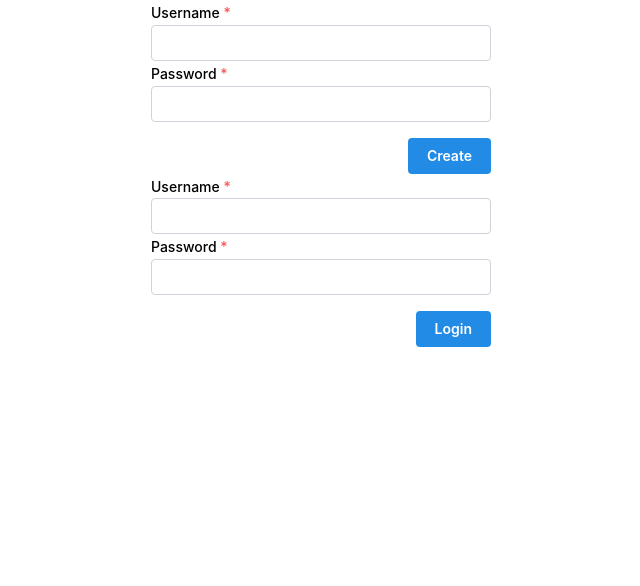
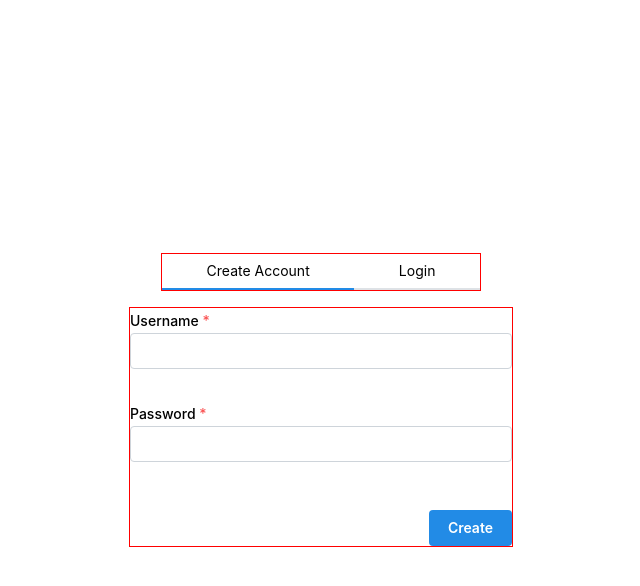
Before and after one commit to FKuiv/LocalChat, a React (Vite) app in the folder frontend/: page / in a window 1280 px wide. Shown: the top 586 px of the page, without its empty margins (319-959 px from the left). Built offline with nearby package versions, Linux system fonts and the light colour scheme.

Commit message:
getting tips from master Piil to improve my code

```diff
--- a/frontend/src/App.tsx
+++ b/frontend/src/App.tsx
@@ -2,8 +2,8 @@ import LoginPage from "./pages/LoginPage";
 
 export default function App() {
   return (
-    <>
+    <div className="maxHeight">
       <LoginPage />
-    </>
+    </div>
   );
 }
--- a/frontend/src/components/login/CreateAccountCard.tsx
+++ b/frontend/src/components/login/CreateAccountCard.tsx
@@ -1,44 +1,12 @@
-import { TextInput, Button, Group, Box } from "@mantine/core";
-import { hasLength, useForm } from "@mantine/form";
+import { Login } from "@/types/Login";
+import UserLoginCard from "../ui/UserLoginCard";
+import { FC } from "react";
 
-export default function CreateAccountCard() {
-  const form = useForm({
-    initialValues: {
-      username: "",
-      password: "",
-    },
+const CreateAccountCard: FC = () => {
+  const handleSubmit = (values: Login) => {
+    console.log(values);
+  };
 
-    validate: {
-      username: hasLength(
-        { min: 2, max: 20 },
-        "Username must be between 2-20 characters"
-      ),
-      password: hasLength(
-        { min: 4, max: 50 },
-        "Password must be between 4-50 characters"
-      ),
-    },
-  });
-
-  return (
-    <Box maw={340} mx="auto">
-      <form onSubmit={form.onSubmit((values) => console.log(values))}>
-        <TextInput
-          withAsterisk
-          label="Username"
-          {...form.getInputProps("username")}
-        />
-
-        <TextInput
-          withAsterisk
-          label="Password"
-          {...form.getInputProps("password")}
-        />
-
-        <Group justify="flex-end" mt="md">
-          <Button type="submit">Create</Button>
-        </Group>
-      </form>
-    </Box>
-  );
-}
+  return <UserLoginCard onSubmit={handleSubmit} buttonLabel="Create" />;
+};
+export default CreateAccountCard;
--- a/frontend/src/components/login/LoginCard.tsx
+++ b/frontend/src/components/login/LoginCard.tsx
@@ -1,44 +1,13 @@
-import { TextInput, Button, Group, Box } from "@mantine/core";
-import { hasLength, useForm } from "@mantine/form";
+import { FC } from "react";
+import UserLoginCard from "../ui/UserLoginCard";
+import { Login } from "@/types/Login";
 
-export default function LoginCard() {
-  const form = useForm({
-    initialValues: {
-      username: "",
-      password: "",
-    },
+const LoginCard: FC = () => {
+  const handleSubmit = (values: Login) => {
+    console.log(values);
+  };
 
-    validate: {
-      username: hasLength(
-        { min: 2, max: 20 },
-        "Username must be between 2-20 characters"
-      ),
-      password: hasLength(
-        { min: 4, max: 50 },
-        "Password must be between 4-50 characters"
-      ),
-    },
-  });
+  return <UserLoginCard onSubmit={handleSubmit} buttonLabel="Login" />;
+};
 
-  return (
-    <Box maw={340} mx="auto">
-      <form onSubmit={form.onSubmit((values) => console.log(values))}>
-        <TextInput
-          withAsterisk
-          label="Username"
-          {...form.getInputProps("username")}
-        />
-
-        <TextInput
-          withAsterisk
-          label="Password"
-          {...form.getInputProps("password")}
-        />
-
-        <Group justify="flex-end" mt="md">
-          <Button type="submit">Login</Button>
-        </Group>
-      </form>
-    </Box>
-  );
-}
+export default LoginCard;
--- /dev/null
+++ b/frontend/src/components/ui/UserLoginCard.tsx
@@ -0,0 +1,55 @@
+import { Login, defaultLogin } from "@/types/Login";
+import { TextInput, Flex, Button, Group, Box } from "@mantine/core";
+import { hasLength, useForm } from "@mantine/form";
+import { FC } from "react";
+
+type userLoginCardType = {
+  onSubmit: ({ username, password }: Login) => void;
+  buttonLabel: string;
+};
+
+const UserLoginCard: FC<userLoginCardType> = (props) => {
+  const { onSubmit, buttonLabel } = props;
+
+  const form = useForm({
+    initialValues: defaultLogin,
+
+    validate: {
+      username: hasLength(
+        { min: 2, max: 20 },
+        "Username must be between 2-20 characters"
+      ),
+      password: hasLength(
+        { min: 4, max: 50 },
+        "Password must be between 4-50 characters"
+      ),
+    },
+  });
+
+  return (
+    <Box mx="auto" className="border" maw="60%">
+      <form onSubmit={form.onSubmit((values) => onSubmit(values))}>
+        <Flex direction="column" gap="xl">
+          <TextInput
+            w="100%"
+            withAsterisk
+            label="Username"
+            {...form.getInputProps("username")}
+          />
+
+          <TextInput
+            withAsterisk
+            label="Password"
+            {...form.getInputProps("password")}
+          />
+
+          <Group justify="flex-end" mt="md">
+            <Button type="submit">{buttonLabel}</Button>
+          </Group>
+        </Flex>
+      </form>
+    </Box>
+  );
+};
+
+export default UserLoginCard;
--- a/frontend/src/index.css
+++ b/frontend/src/index.css
@@ -1,82 +1,13 @@
-@tailwind base;
-@tailwind components;
-@tailwind utilities;
-
-@layer base {
-  :root {
-    --background: 0 0% 100%;
-    --foreground: 0 0% 3.9%;
-
-    --card: 0 0% 100%;
-    --card-foreground: 0 0% 3.9%;
-
-    --popover: 0 0% 100%;
-    --popover-foreground: 0 0% 3.9%;
-
-    --primary: 0 0% 9%;
-    --primary-foreground: 0 0% 98%;
-
-    --secondary: 0 0% 96.1%;
-    --secondary-foreground: 0 0% 9%;
-
-    --muted: 0 0% 96.1%;
-    --muted-foreground: 0 0% 45.1%;
-
-    --accent: 0 0% 96.1%;
-    --accent-foreground: 0 0% 9%;
-
-    --destructive: 0 84.2% 60.2%;
-    --destructive-foreground: 0 0% 98%;
-
-    --border: 0 0% 89.8%;
-    --input: 0 0% 89.8%;
-    --ring: 0 0% 3.9%;
-
-    --radius: 0.5rem;
-  }
-
-  .dark {
-    --background: 0 0% 3.9%;
-    --foreground: 0 0% 98%;
-
-    --card: 0 0% 3.9%;
-    --card-foreground: 0 0% 98%;
-
-    --popover: 0 0% 3.9%;
-    --popover-foreground: 0 0% 98%;
-
-    --primary: 0 0% 98%;
-    --primary-foreground: 0 0% 9%;
-
-    --secondary: 0 0% 14.9%;
-    --secondary-foreground: 0 0% 98%;
-
-    --muted: 0 0% 14.9%;
-    --muted-foreground: 0 0% 63.9%;
-
-    --accent: 0 0% 14.9%;
-    --accent-foreground: 0 0% 98%;
-
-    --destructive: 0 62.8% 30.6%;
-    --destructive-foreground: 0 0% 98%;
-
-    --border: 0 0% 14.9%;
-    --input: 0 0% 14.9%;
-    --ring: 0 0% 83.1%;
-  }
+body,
+html {
+  width: 100%;
+  height: 100%;
 }
 
-@layer base {
-  * {
-    @apply border-border;
-  }
-  body {
-    @apply bg-background text-foreground;
-  }
+.maxHeight {
+  height: 100vh;
 }
 
-body,
-#root {
-  width: 100vw;
-  height: 100vh;
+.border {
+  border: 1px solid red;
 }
--- a/frontend/src/lib/utils.ts
+++ /dev/null
@@ -1,6 +0,0 @@
-import { type ClassValue, clsx } from "clsx"
-import { twMerge } from "tailwind-merge"
-
-export function cn(...inputs: ClassValue[]) {
-  return twMerge(clsx(inputs))
-}
--- a/frontend/src/pages/LoginPage.tsx
+++ b/frontend/src/pages/LoginPage.tsx
@@ -1,11 +1,26 @@
 import CreateAccountCard from "@/components/login/CreateAccountCard";
 import LoginCard from "@/components/login/LoginCard";
+import { Center, Tabs } from "@mantine/core";
+import { FC } from "react";
 
-export default function LoginPage() {
+const LoginPage: FC = () => {
   return (
-    <div className="flex flex-col justify-center items-center h-full">
-      <CreateAccountCard />
-      <LoginCard />
-    </div>
+    <Center className="maxHeight">
+      <Tabs defaultValue="createAccount" w="50%">
+        <Tabs.List grow mx="auto" w="50%" mb={"md"} className="border">
+          <Tabs.Tab value="createAccount">Create Account</Tabs.Tab>
+          <Tabs.Tab value="login">Login</Tabs.Tab>
+        </Tabs.List>
+        <Tabs.Panel value="createAccount">
+          <CreateAccountCard />
+        </Tabs.Panel>
+
+        <Tabs.Panel value="login">
+          <LoginCard />
+        </Tabs.Panel>
+      </Tabs>
+    </Center>
   );
-}
+};
+
+export default LoginPage;
--- /dev/null
+++ b/frontend/src/types/Login.ts
@@ -0,0 +1,9 @@
+export type Login = {
+  username: string;
+  password: string;
+};
+
+export const defaultLogin: Login = {
+  username: "",
+  password: "",
+};
```
